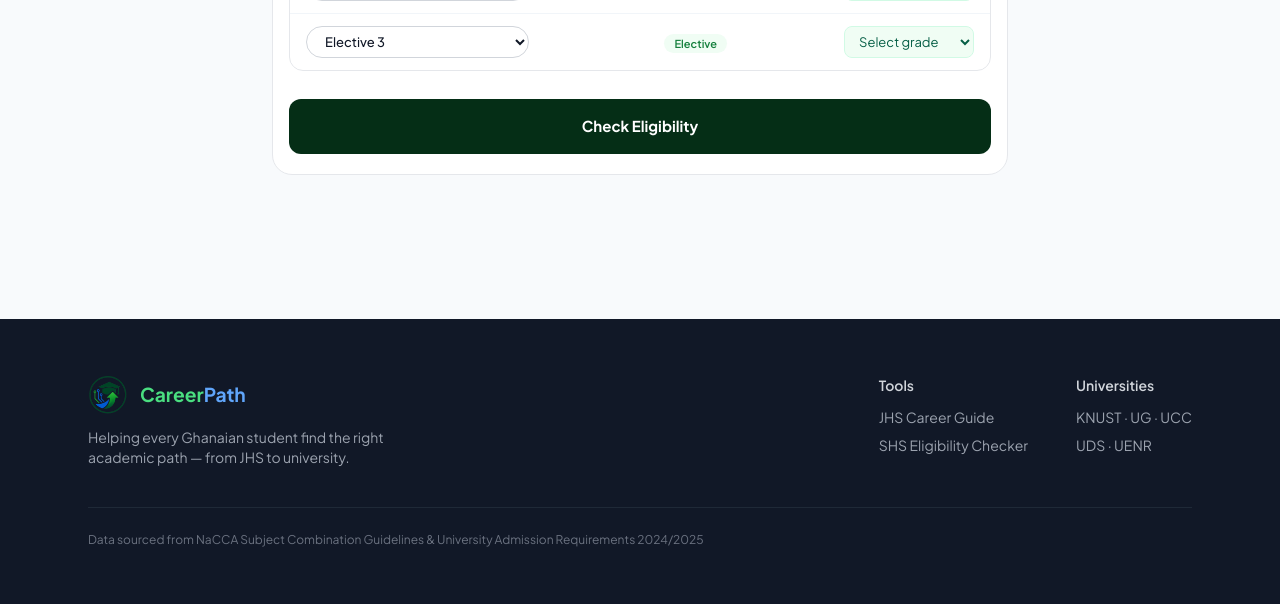
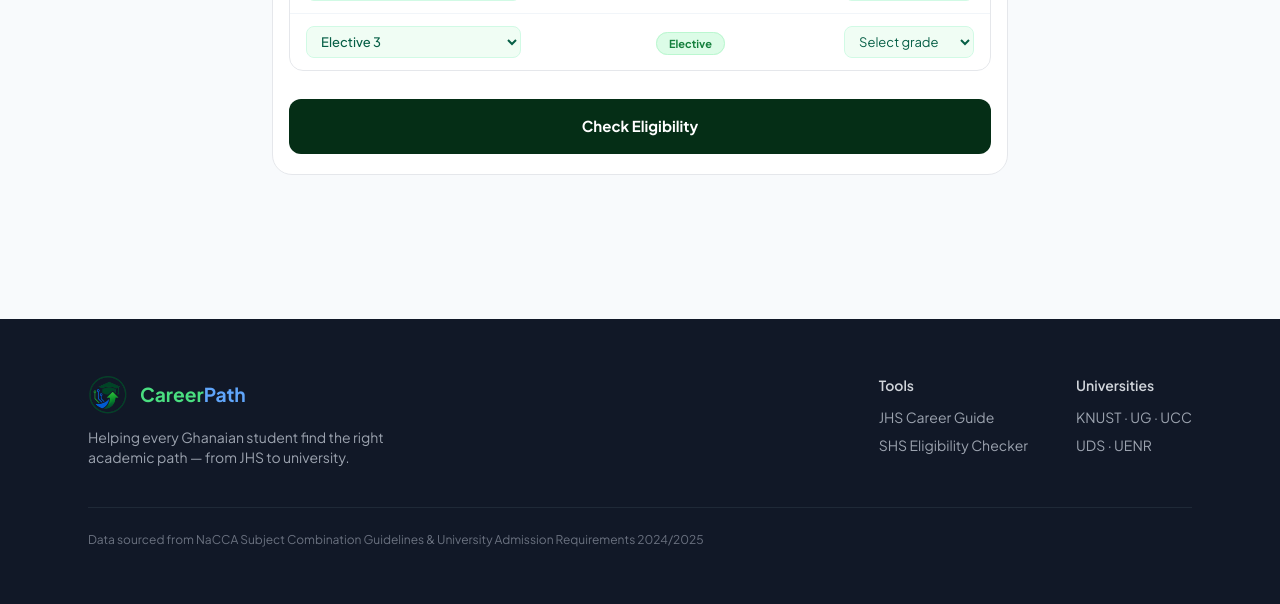
Before and after one commit to opscott94/careerpath, a Django app: page /shs-eligibility/ in a window 1280 px wide. Shown: the part 802-1406 px from the top of the page. Run offline with Django 5.2, Linux system fonts and the light colour scheme; some libraries are stand-ins or nearby versions.

Commit message:
Make form lively

```diff
--- a/frontend/templates/frontend/shs_eligibility.html
+++ b/frontend/templates/frontend/shs_eligibility.html
@@ -101,7 +101,7 @@
             </tr>
             <tr style="border-top:0.5px solid #f1f5f9;">
               <td style="padding:12px 16px;">
-                <select id="s_e1" style="border:1px solid #d1d5db;border-radius:20px;padding:6px 14px;font-size:13px;background:#fff;color:#111827;font-weight:500;cursor:pointer;appearance:auto;">
+                <select id="s_e1" style="border:1px solid #d1fae5;border-radius:8px;padding:6px 10px;font-size:13px;background:#f0fdf4;color:#065f46;font-weight:500;cursor:pointer;min-width:130px;" onchange="this.style.fontWeight=this.value?'700':'500';this.style.color=this.value?'#052e16':'#065f46';">
                   <option value="">Elective 1</option>
                       <optgroup label="Science">
                         <option>Biology</option><option>Chemistry</option><option>Physics</option>
@@ -125,7 +125,7 @@
                       </optgroup>
                 </select>
               </td>
-              <td style="padding:12px 12px;text-align:center;"><span style="font-size:11px;font-weight:600;background:#f0fdf4;color:#15803d;padding:3px 10px;border-radius:100px;">Elective</span></td>
+              <td style="padding:12px 12px;text-align:center;"><span style="font-size:11px;font-weight:700;background:#dcfce7;color:#15803d;padding:4px 12px;border-radius:100px;border:1px solid #bbf7d0;">Elective</span></td>
               <td style="padding:12px 16px;text-align:right;">
                 <select id="g_e1" style="border:1px solid #d1fae5;border-radius:8px;padding:6px 10px;font-size:13px;background:#f0fdf4;color:#065f46;min-width:130px;">
                   <option value="">Select grade</option>
@@ -135,7 +135,7 @@
             </tr>
             <tr style="border-top:0.5px solid #f1f5f9;">
               <td style="padding:12px 16px;">
-                <select id="s_e2" style="border:1px solid #d1d5db;border-radius:20px;padding:6px 14px;font-size:13px;background:#fff;color:#111827;font-weight:500;cursor:pointer;appearance:auto;">
+                <select id="s_e2" style="border:1px solid #d1fae5;border-radius:8px;padding:6px 10px;font-size:13px;background:#f0fdf4;color:#065f46;font-weight:500;cursor:pointer;min-width:130px;" onchange="this.style.fontWeight=this.value?'700':'500';this.style.color=this.value?'#052e16':'#065f46';">
                   <option value="">Elective 2</option>
                       <optgroup label="Science">
                         <option>Biology</option><option>Chemistry</option><option>Physics</option>
@@ -159,7 +159,7 @@
                       </optgroup>
                 </select>
               </td>
-              <td style="padding:12px 12px;text-align:center;"><span style="font-size:11px;font-weight:600;background:#f0fdf4;color:#15803d;padding:3px 10px;border-radius:100px;">Elective</span></td>
+              <td style="padding:12px 12px;text-align:center;"><span style="font-size:11px;font-weight:700;background:#dcfce7;color:#15803d;padding:4px 12px;border-radius:100px;border:1px solid #bbf7d0;">Elective</span></td>
               <td style="padding:12px 16px;text-align:right;">
                 <select id="g_e2" style="border:1px solid #d1fae5;border-radius:8px;padding:6px 10px;font-size:13px;background:#f0fdf4;color:#065f46;min-width:130px;">
                   <option value="">Select grade</option>
@@ -169,7 +169,7 @@
             </tr>
             <tr style="border-top:0.5px solid #f1f5f9;">
               <td style="padding:12px 16px;">
-                <select id="s_e3" style="border:1px solid #d1d5db;border-radius:20px;padding:6px 14px;font-size:13px;background:#fff;color:#111827;font-weight:500;cursor:pointer;appearance:auto;">
+                <select id="s_e3" style="border:1px solid #d1fae5;border-radius:8px;padding:6px 10px;font-size:13px;background:#f0fdf4;color:#065f46;font-weight:500;cursor:pointer;min-width:130px;" onchange="this.style.fontWeight=this.value?'700':'500';this.style.color=this.value?'#052e16':'#065f46';">
                   <option value="">Elective 3</option>
                       <optgroup label="Science">
                         <option>Biology</option><option>Chemistry</option><option>Physics</option>
@@ -193,7 +193,7 @@
                       </optgroup>
                 </select>
               </td>
-              <td style="padding:12px 12px;text-align:center;"><span style="font-size:11px;font-weight:600;background:#f0fdf4;color:#15803d;padding:3px 10px;border-radius:100px;">Elective</span></td>
+              <td style="padding:12px 12px;text-align:center;"><span style="font-size:11px;font-weight:700;background:#dcfce7;color:#15803d;padding:4px 12px;border-radius:100px;border:1px solid #bbf7d0;">Elective</span></td>
               <td style="padding:12px 16px;text-align:right;">
                 <select id="g_e3" style="border:1px solid #d1fae5;border-radius:8px;padding:6px 10px;font-size:13px;background:#f0fdf4;color:#065f46;min-width:130px;">
                   <option value="">Select grade</option>
```
